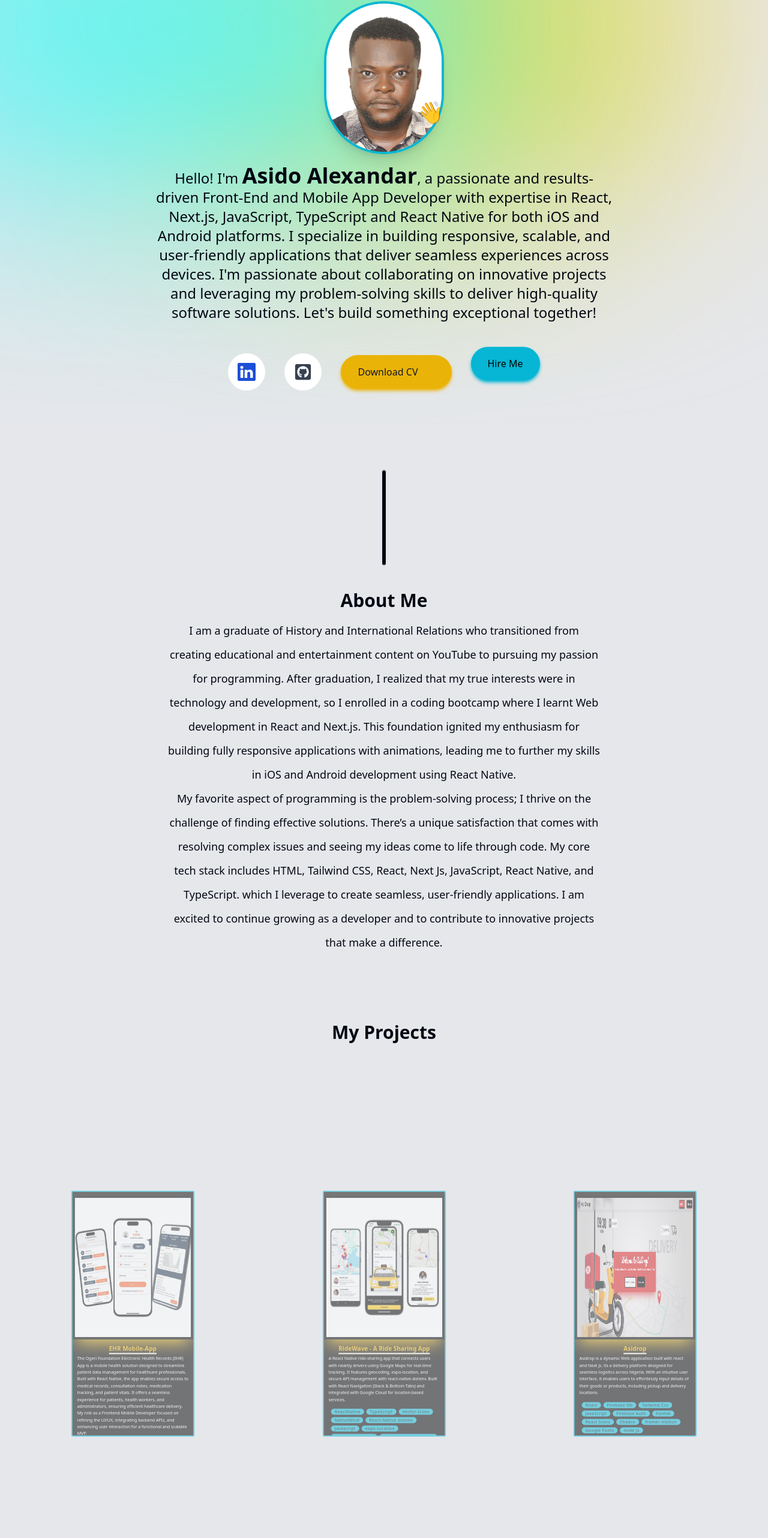
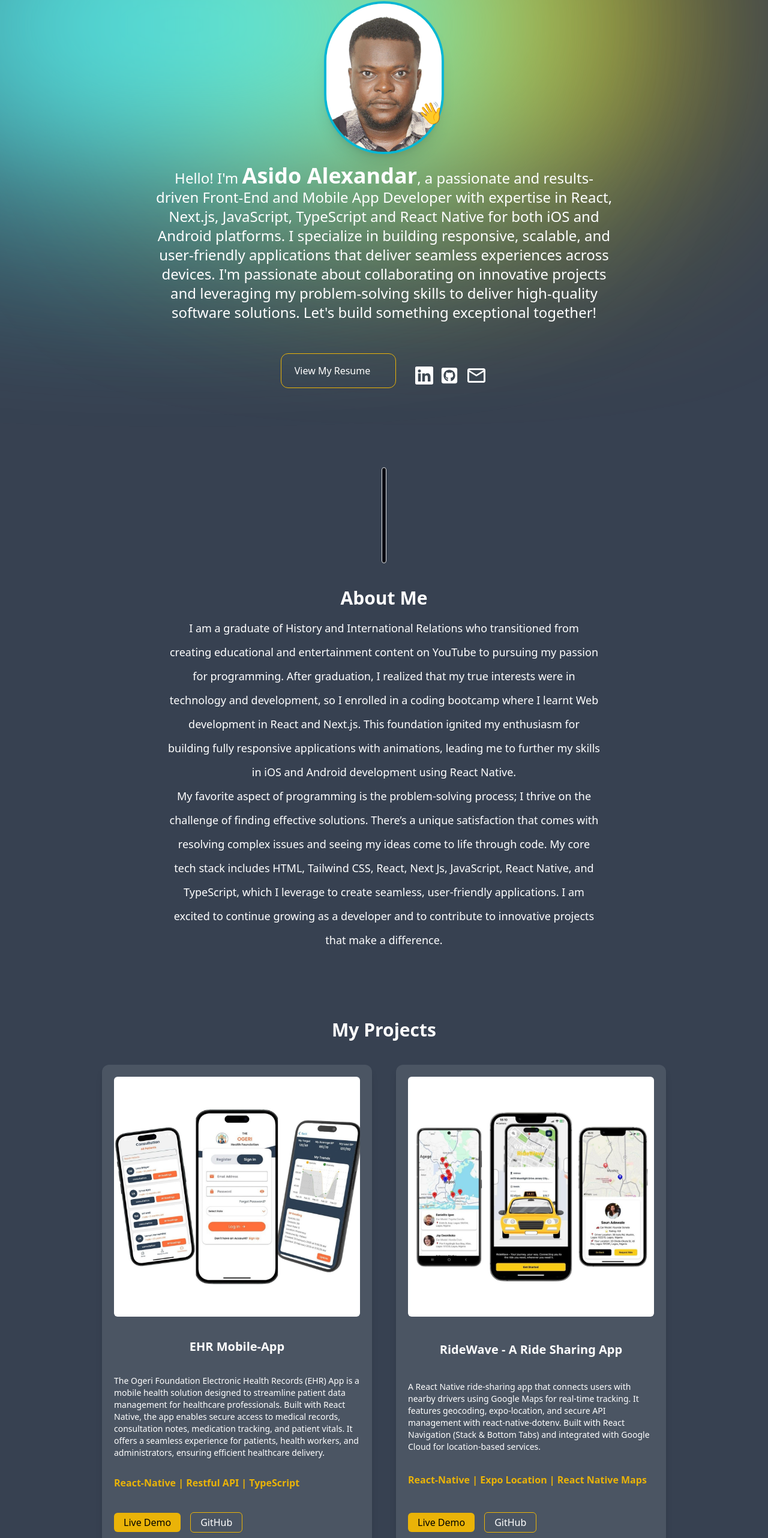
Before and after one commit to lexxAsido/portfolio, a Next.js app: page / in a window 1280 px wide. Shown: the part 110-2674 px from the top of the page at 60% size. Built offline with nearby package versions, Linux system fonts and the light colour scheme.

Commit message:
new designs

```diff
--- a/app/layout.jsx
+++ b/app/layout.jsx
@@ -23,7 +23,7 @@ export default function RootLayout({ children }) {
   return (
     <html lang="en" className="!scroll-smooth">
       <body
-        className={`${geistSans.variable} ${geistMono.variable} antialiased bg-gray-200 text-gray-950 relative h-dvh`}>
+        className={`${geistSans.variable} ${geistMono.variable} antialiased bg-gray-700 text-gray-950 relative h-dvh`}>
         <div className="bg-[#f9d207] absolute top-[-6rem] -z-10 right-[11rem] h-[31rem] w-[50rem] rounded-full blur-[10rem] max-md:w-[68rem]"></div>
         <div className="bg-[#53f6f7] absolute top-[-6rem] -z-10 left-[-35rem] h-[31rem] w-[31rem] rounded-full blur-[10rem] sm:w-[68rem] md:left-[-30rem] lg:left-[-28rem] xl:left-[-15rem] 2xl:left:[-5rem]"></div>
         <Navbar/>
--- a/components/About.jsx
+++ b/components/About.jsx
@@ -1,18 +1,21 @@
-"use client"
-import React from 'react';
-import { motion } from 'framer-motion';
-
-
+"use client";
+import React, { useRef } from "react";
+import { motion, useInView } from "framer-motion";
 
 const About = () => {
+  const ref = useRef(null);
+  const isInView = useInView(ref, { once: false, margin: "-50px" });
+
   return (
-    <motion.div className='mb-28 max-w-[45rem] text-center leading-10 scroll-mt-28 text-lg font-medium'
-    initial={{ opacity: 0, y: 100 }}
-    animate={{ opacity: 1, y: 0}}
-    transition={{ delay: 0.175}}
-    id="about"
+    <motion.div
+      ref={ref}
+      className="mb-28 max-w-[45rem] text-center leading-10 scroll-mt-28 text-lg font-medium text-white"
+      initial={{ opacity: 0, y: 100 }}
+      animate={isInView ? { opacity: 1, y: 0 } : { opacity: 0, y: 50 }} // Slide-in when visible, fade-out when out of view
+      transition={{ duration: 0.7, ease: "easeOut" }}
+      id="about"
     >
-      <h1 className='text-3xl font-bold capitalize mb-3'>About me</h1>
+      <h1 className="text-3xl font-bold capitalize mb-3">About me</h1>
       <p>
         I am a graduate of History and International Relations who transitioned from creating educational
         and entertainment content on YouTube to pursuing my passion for programming. After graduation,
@@ -24,11 +27,11 @@ const About = () => {
       <p>
         My favorite aspect of programming is the problem-solving process;
         I thrive on the challenge of finding effective solutions. There’s a unique satisfaction that comes with resolving complex issues
-        and seeing my ideas come to life through code. My core tech stack includes HTML, Tailwind CSS, React, Next Js, JavaScript, React Native, and TypeScript.
+        and seeing my ideas come to life through code. My core tech stack includes HTML, Tailwind CSS, React, Next Js, JavaScript, React Native, and TypeScript,
         which I leverage to create seamless, user-friendly applications. I am excited to continue growing as a developer and to contribute to innovative projects that make a difference.
       </p>
     </motion.div>
   );
-}
+};
 
 export default About;
--- a/components/Experience.jsx
+++ b/components/Experience.jsx
@@ -1,12 +1,18 @@
-'use client';
+"use client";
 import React from 'react';
 import { motion } from 'framer-motion';
 import { experiencesData } from '@/lib/data';
 
-
-const ExperienceCard = ({ title, location, description, icon, date }) => {
+const ExperienceCard = ({ title, location, description, icon, date, index }) => {
   return (
-    <div className="bg-white dark:bg-gray-800 shadow-lg rounded-2xl p-6 flex flex-col items-center text-center border border-cyan-200 dark:border-gray-700">
+    <motion.div
+      initial={{ opacity: 0, x: index % 2 === 0 ? 100 : -100 }}
+      whileInView={{ opacity: 1, x: 0 }}
+      exit={{ opacity: 0, y: 50 }}
+      transition={{ duration: 0.7, ease: "easeOut" }}
+      viewport={{ once: false, amount: 0.2 }}
+      className="bg-white dark:bg-gray-800 shadow-lg rounded-2xl p-6 flex flex-col items-center text-center border border-cyan-200 dark:border-gray-700"
+    >
       <div className="text-4xl text-cyan-500 dark:text-gray-300 mb-4">
         {icon}
       </div>
@@ -14,25 +20,27 @@ const ExperienceCard = ({ title, location, description, icon, date }) => {
       <p className="text-gray-500 dark:text-gray-400 text-sm">{location}</p>
       <p className="text-gray-700 dark:text-gray-300 mt-2 text-sm">{description}</p>
       <span className="mt-4 text-sm text-gray-600 dark:text-gray-400">{date}</span>
-    </div>
+    </motion.div>
   );
 };
-
 
 const Experience = () => {
   return (
     <motion.div
-      className='max-w-5xl mx-auto px-6 py-12'
+      className='max-w-7xl mx-auto px-6 py-12'
       initial={{ opacity: 0, y: 100 }}
       animate={{ opacity: 1, y: 0 }}
       transition={{ delay: 0.175 }}
       id="experience"
     >
-      <h2 className="text-3xl font-bold text-center text-gray-900 dark:text-white mb-10">Experience</h2>
-      <div className="grid grid-cols-1 sm:grid-cols-2 md:grid-cols-3 gap-6">
+      <h2 className="text-3xl font-bold text-center text-white mb-10">Experience</h2>
+
+
+      <div className="grid grid-cols-1 sm:grid-cols-2 md:grid-cols-3 gap-6 justify-items-center">
         {experiencesData.map((experience, index) => (
           <ExperienceCard
             key={index}
+            index={index}
             title={experience.title}
             location={experience.location}
             description={experience.description}
--- a/components/Intro.jsx
+++ b/components/Intro.jsx
@@ -1,93 +1,136 @@
-"use client"
-import Image from 'next/image';
-import React from 'react';
-import { motion } from 'framer-motion';
-import Link from 'next/link';
-import { BsArrowRight, BsLinkedin } from 'react-icons/bs';
+"use client";
+import Image from "next/image";
+import React from "react";
+import { motion } from "framer-motion";
+import Link from "next/link";
+import { BsArrowRight, BsLinkedin } from "react-icons/bs";
 import { HiDownload } from "react-icons/hi";
-import { FaGithubSquare } from 'react-icons/fa';
-import { MdOutlineEmail } from 'react-icons/md';
+import { FaGithubSquare } from "react-icons/fa";
+import { MdOutlineEmail } from "react-icons/md";
+
+const containerVariants = {
+  hidden: { opacity: 0, y: 50 },
+  show: {
+    opacity: 1,
+    y: 0,
+    transition: {
+      staggerChildren: 0.2, // Stagger animation for child elements
+    },
+  },
+};
+
+const itemVariants = {
+  hidden: { opacity: 0, y: 20 },
+  show: { opacity: 1, y: 0, transition: { duration: 0.5 } },
+};
 
 const Intro = () => {
   return (
-    <main className='text-center mb-20 w-auto lg:max-w-[50rem]'
-    id='home'>
-        <div className="flex items-center justify-center  mt-[7rem] max-md:mt-20">
-            <div className='relative'>
+    <motion.main
+      className="md:text-center md:mb-20 w-auto lg:max-w-[50rem] text-white"
+      id="home"
+      initial="hidden"
+      animate="show"
+      variants={containerVariants}
+    >
+      <div className="flex items-center justify-center mt-[7rem] max-md:mt-20">
+        <div className="relative">
           <motion.div
-                initial={{opacity: 0, scale: 0}}
-                animate={{opacity: 1, scale: 1}}
-                traansition={{type: "tween", duration: 0.2,}}
+            initial={{ opacity: 0, scale: 0 }}
+            animate={{ opacity: 1, scale: 1 }}
+            transition={{ type: "tween", duration: 0.2 }}
           >
-                <Image src={'/profilepic.jpg'} alt="Asido Alexandar"
+            <Image
+              src={"/profilepic.jpg"}
+              alt="Asido Alexandar"
               width={200}
               height={190}
               priority={true}
-                className='rounded-full  shadow-xl border-4 border-cyan-500'
+              className="rounded-full shadow-xl border-4 border-cyan-500"
             />
           </motion.div>
-                    {/* press windows logo + . to get waving hands icon on the computer*/}
-                <motion.span className='text-4xl absolute bottom-10 right-0 animate-bounce'
-                initial={{ opacity:0, scale: 0}}
-                animate={{ opacity:1, scale: 1}}
+
+          <motion.span
+            className="text-4xl absolute bottom-10 right-0 animate-bounce"
+            initial={{ opacity: 0, scale: 0 }}
+            animate={{ opacity: 1, scale: 1 }}
             transition={{
               type: "spring",
               stiffness: 125,
               delay: 0.1,
-                    duration:0.7
+              duration: 0.7,
             }}
           >
             👋
           </motion.span>
         </div>
       </div>
-                <motion.p className='mb-10 mt-4 px-4 text-2xl font-medium'
-                initial={{opacity: 0, y: 100}}
-                animate={{  opacity:1, y: 0}}
+
+      <motion.p
+        className="md:mb-10 mt-4 px-4 md:text-2xl font-medium"
+        variants={itemVariants}
       >
-                    Hello! I'm <span className='font-extrabold text-4xl'>Asido Alexandar</span>,
-                    a passionate and results-driven Front-End and Mobile App Developer with expertise in React, Next.js, JavaScript, TypeScript
-                    and React Native for both iOS and Android platforms. I specialize in building responsive, scalable,
-                    and user-friendly applications that deliver seamless experiences across devices.
-                    I'm passionate about collaborating on innovative projects and leveraging my problem-solving skills to
-                    deliver high-quality software solutions. Let's build something exceptional together!
+        Hello! I'm{" "}
+        <span className="font-extrabold text-md md:text-4xl">
+          Asido Alexandar
+        </span>
+        , a passionate and results-driven Front-End and Mobile App Developer
+        with expertise in React, Next.js, JavaScript, TypeScript and React
+        Native for both iOS and Android platforms. I specialize in building
+        responsive, scalable, and user-friendly applications that deliver
+        seamless experiences across devices. I'm passionate about collaborating
+        on innovative projects and leveraging my problem-solving skills to
+        deliver high-quality software solutions. Let's build something
+        exceptional together!
       </motion.p>
-        <motion.div className='flex max-md:flex-col justify-center gap-8 py-3 font-medium items-center'
-        initial={{ opacity: 0, y: 100}}
-        animate={{ opacity: 1, y: 0}}
-        transition={{delay: 0.1,}}
+
+      <motion.div
+        className="justify-center gap-8 py-3 font-medium md:items-center text-white flex max-md:flex-col px-4"
+        variants={containerVariants}
       >
-            {/* <Link href={"#contact"}
-            className=' group bg-cyan-500 text-black outline-none focus:scale-110  hover:bg-black hover:text-white flex items-center
-                py-4 px-7 rounded-full gap-2 hover:scale-110 active:scale-105 transition shadow-md shadow-cyan-500'
-            > Hire Me <BsArrowRight className='opacity-70 group-hover:translate-x-1 transition'/> </Link> */}
+        <motion.a
+          className="group flex items-center md:py-4 py-2 border w-[12rem] justify-center border-yellow-500 hover:bg-cyan-500 hover:text-black rounded-xl"
+          href="/CV.pdf"
+          download
+          variants={itemVariants}
+        >
+          View My Resume
+          <HiDownload className="opacity-60 group-hover:translate-y-1 transition text-xl animate-ping" />
+        </motion.a>
 
-            <a href="https://www.linkedin.com/in/alexandar-asido-b06658134/" target="-blank"
-            className='bg-white text-gray-700 flex items-center p-4 rounded-full gap-2 hover:scale-105 active:scale-105'>
-                <BsLinkedin className='text-blue-700 text-3xl'/>
-            </a>
+        <motion.div
+          className="flex flex-row gap-3 items-center md:mt-4"
+          variants={containerVariants}
+        >
+          <motion.a
+            href="https://www.linkedin.com/in/alexandar-asido-b06658134/"
+            target="-blank"
+            className="rounded-full gap-2 hover:scale-105 active:scale-105"
+            variants={itemVariants}
+          >
+            <BsLinkedin className="text-white text-3xl" />
+          </motion.a>
 
-            <a href="https://github.com/lexxAsido" target='_blank'
-            className='bg-white text-gray-700 text-3xl flex items-center p-4 rounded-full gap-2 hover:scale-105 active:scale-105'>
-                <FaGithubSquare/>
-            </a>
+          <motion.a
+            href="https://github.com/lexxAsido"
+            target="_blank"
+            className="text-3xl flex items-center rounded-full gap-2 hover:scale-105 active:scale-105 text-white"
+            variants={itemVariants}
+          >
+            <FaGithubSquare />
+          </motion.a>
 
-            <a className='group bg-yellow-500 hover:bg-black hover:text-white text-gray-900 flex items-center py-4
-                px-7 rounded-full gap-2 outline-none focus:scale-110 over:scale-110 active:scale-105 transition-colors transition-400 ease-in-out delay:400 shadow-md shadow-yellow-500'
-                // save your cv in the public folder and replace with the href link
-                href="/CV.pdf" download>
-                    Download CV <HiDownload className='opacity-60 group-hover:translate-y-1 transition text-black text-xl animate-ping group-hover:text-white'/></a>
-
-                <a
+          <motion.a
             href="mailto:alexandaras2015@gmail.com"
-                  className="group bg-cyan-500 text-black outline-none focus:scale-110  hover:bg-black hover:text-white flex items-center
-                    py-4 px-7 rounded-full gap-2 hover:scale-110 active:scale-105 transition-all shadow-md shadow-cyan-500 animate-bounce"
+            className="font-bold"
+            variants={itemVariants}
           >
-                  Hire Me
-                </a>
+            <MdOutlineEmail className="text-white text-4xl" />
+          </motion.a>
         </motion.div>
-    </main>
+      </motion.div>
+    </motion.main>
   );
-}
+};
 
 export default Intro;
--- a/components/Projects.jsx
+++ b/components/Projects.jsx
@@ -1,28 +1,65 @@
-
+"use client";
 import { projectsData } from '@/lib/data';
-import React from 'react';
-import Project from './Project';
-
+import Image from 'next/image';
+import Link from 'next/link';
+import React, { useState } from 'react';
+import { motion } from 'framer-motion';
 
 const Projects = () => {
+  const [currentPage, setCurrentPage] = useState(1);
+  const projectsPerPage = 6;
+
+  const indexOfLastProject = currentPage * projectsPerPage;
+  const indexOfFirstProject = indexOfLastProject - projectsPerPage;
+  const currentProjects = projectsData.slice(indexOfFirstProject, indexOfLastProject);
+
+  const totalPages = Math.ceil(projectsData.length / projectsPerPage);
+
   return (
-    <main id="projects" className='scroll-mt-28'>
+    <section id="projects" className='scroll-mt-28 text-white'>
       <h2 className="capitalize text-3xl font-bold mb-10 text-center">My Projects</h2>
 
-      {/* Grid Container */}
-      <div className="grid grid-cols-1 md:grid-cols-3 gap-2 mb-5 ">
-        {projectsData.map((project, index) => (
-          <Project
+      <main className='flex flex-wrap gap-10 justify-center'>
+        {currentProjects.map((project, index) => (
+          <motion.div
             key={index}
-            title={project.title}
-            description={project.description}
-            tags={project.tags}
-            imageUrl={project.imageUrl}
-            siteUrl={project.siteUrl}  // Pass siteUrl here
-          />
+            initial={{ opacity: 0, x: index < 3 ? 100 : -100 }} // Slide-in effect
+            whileInView={{ opacity: 1, x: 0 }}  // Slide-in when visible
+            exit={{ opacity: 0, x: index < 3 ? 100 : -100 }} // Slide-out effect
+            transition={{ duration: 0.7, ease: "easeOut" }}
+            viewport={{ once: false, amount: 0.2 }} // Reactivate animations when in/out of view
+            className="w-[450px] h-[800px] p-5 bg-gray-600 shadow-lg rounded-xl flex flex-col justify-between"
+          >
+            <Image
+              src={project.img}
+              alt={project.title}
+              width={400}
+              height={250}
+              className='w-full h-[400px] object-cover rounded-md'
+            />
+            <h2 className='text-center font-extrabold text-xl mt-4'>{project.title}</h2>
+            <p className='mt-3 text-sm'>{project.description}</p>
+            <h3 className='text-yellow-500 mt-2 font-semibold'>{project.tech}</h3>
+            <span className='flex flex-row gap-4 items-center mt-4'>
+              <Link href={project.liveDemo} className='bg-yellow-500 text-black px-4 py-1 rounded-md'>Live Demo</Link>
+              <Link href={project.github} className='border border-yellow-500 px-4 py-1 rounded-md'>GitHub</Link>
+            </span>
+          </motion.div>
+        ))}
+      </main>
+
+      <div className='flex justify-center mt-6 mb-28'>
+        {Array.from({ length: totalPages }, (_, i) => (
+          <button
+            key={i}
+            className={`mx-1 px-3 py-1 ${currentPage === i + 1 ? 'bg-yellow-500' : 'bg-gray-700'} text-white rounded`}
+            onClick={() => setCurrentPage(i + 1)}
+          >
+            {i + 1}
+          </button>
         ))}
       </div>
-    </main>
+    </section>
   );
 };
 
--- a/components/Skills.jsx
+++ b/components/Skills.jsx
@@ -1,38 +1,57 @@
-"use client"
-import { skillsData } from '@/lib/data';
-import { motion } from 'framer-motion';
-import React from 'react';
-import Image from 'next/image';
+"use client";
+import { skillsData } from "@/lib/data";
+import { motion, useInView } from "framer-motion";
+import React, { useRef } from "react";
+import Image from "next/image";
 
 const Skills = () => {
+  const ref = useRef(null);
+  const isInView = useInView(ref, { once: false, margin: "-50px" });
+
   return (
     <motion.section
+      ref={ref}
       className="my-14 text-center scroll-mt-28 w-[50rem] max-md:w-auto transition-all"
       id="skills"
       initial={{ opacity: 0, y: 100 }}
-      animate={{ opacity: 1, y: 0 }}
-      transition={{ delay: 0.175 }}
+      animate={isInView ? { opacity: 1, y: 0 } : { opacity: 0, y: 50 }} // Animate based on viewport
+      transition={{ duration: 0.7, ease: "easeOut" }}
     >
-      <h1 className="font-bold text-3xl capitalize mb-5">my skills</h1>
-      <ul className="flex flex-wrap justify-center gap-5 text-lg max-md:text-sm hover:bg-cyan-300 text-black p-5 bg-white items-center hover:scale-110 transition-all rounded-md ">
+      <h1 className="font-bold text-3xl capitalize mb-5 text-white">my skills</h1>
+
+      <motion.ul
+        className="flex flex-wrap justify-center gap-5 text-lg max-md:text-sm text-white p-5 items-center transition-all rounded-md"
+        initial="hidden"
+        animate={isInView ? "visible" : "hidden"}
+        variants={{
+          hidden: { opacity: 0 },
+          visible: {
+            opacity: 1,
+            transition: { staggerChildren: 0.15 },
+          },
+        }}
+      >
         {skillsData.map((skill, index) => (
-          <li
+          <motion.li
+            key={index}
             className="flex flex-col items-center p-2 hover:scale-110 transition-all font-bold rounded-md cursor-pointer"
-            key={index}
+            variants={{
+              hidden: { opacity: 0, y: 50 },
+              visible: { opacity: 1, y: 0 },
+            }}
+            transition={{ duration: 0.5, ease: "easeOut" }}
           >
-            {/* Display the skill image */}
             <Image
               src={skill.image}
               alt={skill.name}
               width={70}
               height={70}
-              className="mb-2"
+              className="mb-2 w-16 h-16 max-md:w-12 max-md:h-12"
             />
-            {/* Display the skill name */}
             {skill.name}
-          </li>
+          </motion.li>
         ))}
-      </ul>
+      </motion.ul>
     </motion.section>
   );
 };
```
Also changed, not shown: components/Footer.jsx (+125 -47 lines), lib/data.js. Lines whose indentation alone changed are shown as unchanged.
